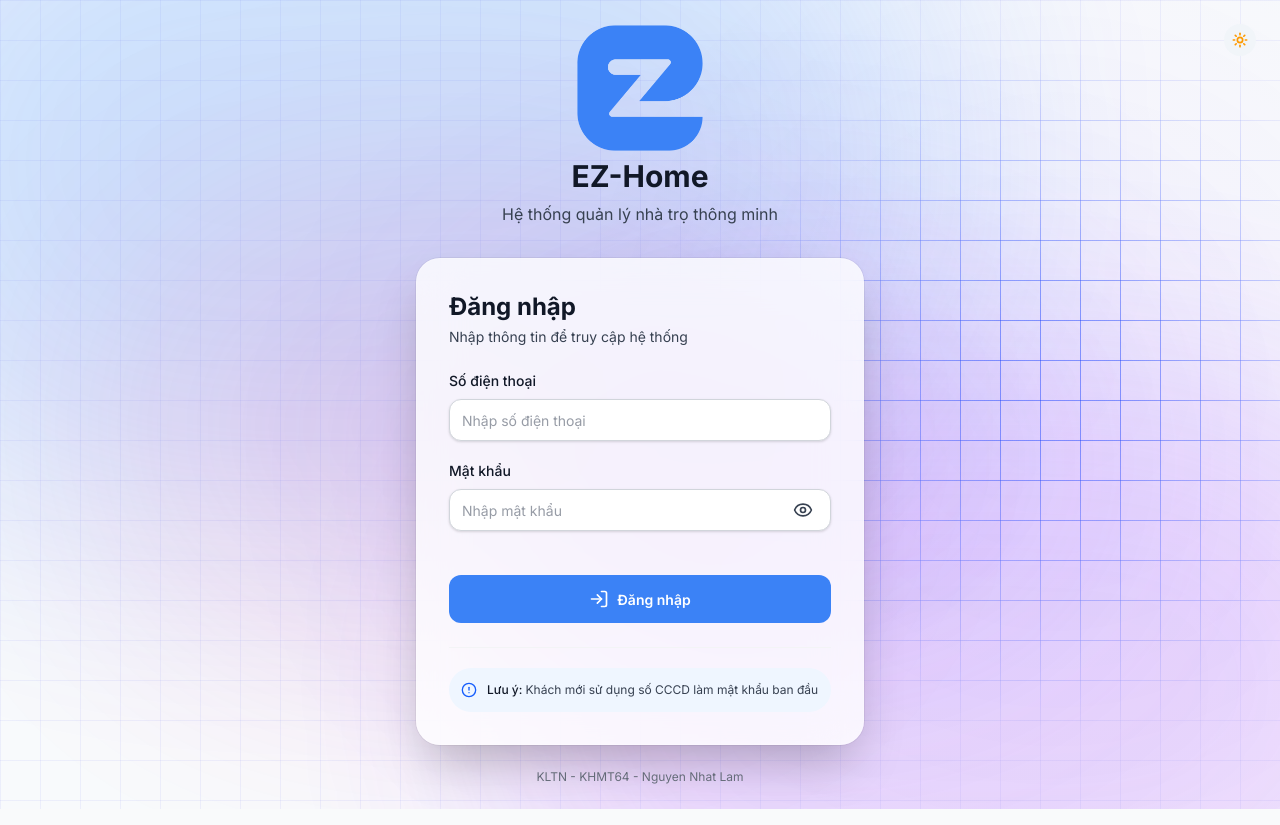
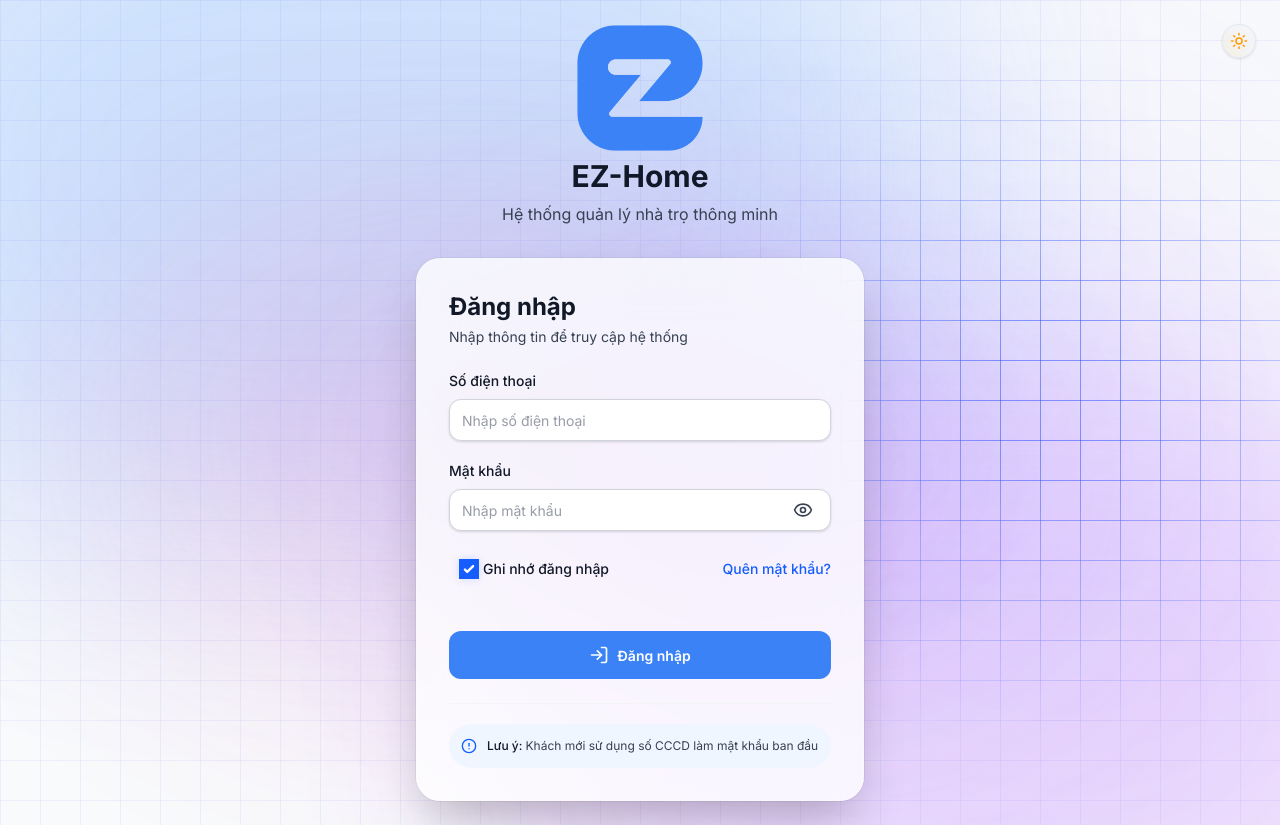
Before and after one commit to nhlam3011/EZ_Home_KLTN, a Next.js app: page /login in a window 1280 px wide. Built offline with nearby package versions, Linux system fonts and the light colour scheme.

Commit message:
remember password

```diff
--- a/app/admin/AdminLayoutClient.tsx
+++ b/app/admin/AdminLayoutClient.tsx
@@ -164,7 +164,7 @@ function AdminLayoutContent({
   }, [])
 
   useEffect(() => {
-    const userData = localStorage.getItem('user')
+    const userData = sessionStorage.getItem('user') || localStorage.getItem('user')
     if (!userData) {
       router.push('/login')
       return
@@ -248,6 +248,8 @@ function AdminLayoutContent({
   const handleLogout = () => {
     localStorage.removeItem('user')
     localStorage.removeItem('token')
+    sessionStorage.removeItem('user')
+    sessionStorage.removeItem('token')
     router.push('/login')
   }
 
--- a/app/components/DarkModeToggle.tsx
+++ b/app/components/DarkModeToggle.tsx
@@ -7,51 +7,84 @@ import { useEffect, useState } from 'react'
 export function DarkModeToggle() {
   const { isDark, toggleDarkMode } = useDarkMode()
   const [mounted, setMounted] = useState(false)
+  const [isTransitioning, setIsTransitioning] = useState(false)
 
   useEffect(() => {
     setMounted(true)
   }, [])
 
-  if (!mounted) return <div className="w-8 h-8" />
+  const handleToggle = () => {
+    setIsTransitioning(true)
+    toggleDarkMode()
+    setTimeout(() => setIsTransitioning(false), 500)
+  }
+
+  if (!mounted) return <div className="w-8 h-8 rounded-full bg-slate-200/50 animate-pulse" />
 
   return (
     <button
-      onClick={toggleDarkMode}
+      onClick={handleToggle}
       className={`
-        relative w-8 h-8 rounded-lg flex items-center justify-center
-        transition-all duration-300 active:scale-90
-        ${isDark ? 'bg-slate-800' : 'bg-slate-100'}
-        border border-transparent hover:border-slate-300 dark:hover:border-slate-600
+        relative w-8.5 h-8.5 rounded-xl flex items-center justify-center
+        transition-all duration-300 active:scale-90 group
+        ${isDark ? 'bg-white/5 border-white/10 shadow-2xl' : 'bg-slate-100/50 border-slate-200 shadow-sm'}
+        border backdrop-blur-sm overflow-hidden
       `}
       aria-label={isDark ? "Switch to light mode" : "Switch to dark mode"}
     >
+      {/* Internal Diffusion Glow */}
+      <div
+        className={`
+          absolute inset-0 transition-all duration-700
+          ${isDark
+            ? 'bg-gradient-to-tr from-indigo-500/10 via-purple-500/5 to-transparent'
+            : 'bg-gradient-to-tr from-amber-400/10 via-orange-300/5 to-transparent'
+          }
+        `}
+      />
+
+      {/* Morphing Icons */}
       <div className="relative z-10 w-full h-full flex items-center justify-center">
-        {/* Sun Icon (Flat) */}
+        {/* Sun Icon */}
         <div
           className={`
-            absolute transition-all duration-500 cubic-bezier(0.34, 1.56, 0.64, 1)
+            absolute transition-all duration-500 cubic-bezier(0.4, 0, 0.2, 1)
             ${isDark
-              ? 'opacity-0 rotate-[120deg] scale-0'
-              : 'opacity-100 rotate-0 scale-100 text-amber-500'
+              ? 'opacity-0 scale-50 rotate-90 translate-y-4'
+              : 'opacity-100 scale-100 rotate-0 translate-y-0 text-amber-500'
             }
           `}
         >
-          <Sun size={16} strokeWidth={2.5} />
+          <Sun size={18} strokeWidth={2} />
         </div>
 
-        {/* Moon Icon (Flat) */}
+        {/* Moon Icon */}
         <div
           className={`
-            absolute transition-all duration-500 cubic-bezier(0.34, 1.56, 0.64, 1)
+            absolute transition-all duration-500 cubic-bezier(0.4, 0, 0.2, 1)
             ${isDark
-              ? 'opacity-100 rotate-0 scale-100 text-indigo-400'
-              : 'opacity-0 rotate-[-120deg] scale-0'
+              ? 'opacity-100 scale-100 rotate-0 translate-y-0 text-indigo-400'
+              : 'opacity-0 scale-50 -rotate-90 -translate-y-4'
             }
           `}
         >
-          <Moon size={16} strokeWidth={2.5} />
+          <Moon size={18} strokeWidth={2} fill={isDark ? "currentColor" : "none"} className="fill-indigo-400/10" />
         </div>
       </div>
+
+      {/* Scanning Refraction (Glass effect) */}
+      <div
+        className={`
+          absolute inset-0 bg-gradient-to-r from-transparent via-white/20 to-transparent
+          transition-all duration-1000 -translate-x-full
+          group-hover:translate-x-full
+        `}
+      />
+
+      {/* Click Burst Effect */}
+      {isTransitioning && (
+        <div className="absolute inset-0 bg-white/10 dark:bg-white/5 animate-ping rounded-full" />
+      )}
     </button>
   )
 }
--- a/app/login/page.tsx
+++ b/app/login/page.tsx
@@ -133,11 +133,25 @@ export default function LoginPage() {
   const [loading, setLoading] = useState(false)
 
   const [showPassword, setShowPassword] = useState(false)
+  const [rememberMe, setRememberMe] = useState(true)
   const [formData, setFormData] = useState({
     phone: '',
     password: ''
   })
   const [error, setError] = useState('')
+
+  useEffect(() => {
+    // Check for remembered phone number
+    const savedPhone = localStorage.getItem('rememberedPhone')
+    const savedRememberMe = localStorage.getItem('rememberMe') === 'true'
+
+    if (savedPhone && savedRememberMe) {
+      setFormData(prev => ({ ...prev, phone: savedPhone }))
+      setRememberMe(true)
+    } else if (localStorage.getItem('rememberMe') === 'false') {
+      setRememberMe(false)
+    }
+  }, [])
 
   const handleSubmit = async (e: React.FormEvent) => {
     e.preventDefault()
@@ -156,8 +170,21 @@ export default function LoginPage() {
       const data = await response.json()
 
       if (response.ok) {
-        localStorage.setItem('user', JSON.stringify(data.user))
-        localStorage.setItem('token', data.token || 'demo-token')
+        const storage = rememberMe ? localStorage : sessionStorage
+
+        storage.setItem('user', JSON.stringify(data.user))
+        storage.setItem('token', data.token || 'demo-token')
+
+        if (rememberMe) {
+          localStorage.setItem('rememberedPhone', formData.phone)
+          localStorage.setItem('rememberMe', 'true')
+        } else {
+          localStorage.removeItem('rememberedPhone')
+          localStorage.setItem('rememberMe', 'false')
+          // Clear any old persistent session
+          localStorage.removeItem('user')
+          localStorage.removeItem('token')
+        }
 
         if (data.user.isFirstLogin) {
           router.push('/change-password')
@@ -257,6 +284,44 @@ export default function LoginPage() {
               </div>
             </div>
 
+            <div className="flex flex-row items-center justify-between px-0 py-2 gap-2">
+              <div
+                className="flex flex-row items-center gap-2.5 cursor-pointer group select-none"
+                onClick={() => setRememberMe(!rememberMe)}
+              >
+                <div className="relative flex items-center justify-center w-5 h-5 shrink-0">
+                  <input
+                    type="checkbox"
+                    checked={rememberMe}
+                    onChange={(e) => setRememberMe(e.target.checked)}
+                    className="absolute inset-0 w-full h-full opacity-0 cursor-pointer z-10 appearance-none"
+                  />
+                  <div className={`w-5 h-5 !rounded-none border-2 transition-all duration-300 flex items-center justify-center shrink-0 ${rememberMe ? 'bg-blue-600 border-blue-600 shadow-[0_0_8px_rgba(37,99,235,0.2)]' : 'bg-transparent border-gray-300 dark:border-gray-600 group-hover:border-blue-400'}`}>
+                    <svg
+                      className={`w-3.5 h-3.5 text-white transition-all transform duration-300 ${rememberMe ? 'opacity-100 scale-100' : 'opacity-0 scale-50'}`}
+                      fill="none"
+                      viewBox="0 0 24 24"
+                      stroke="currentColor"
+                      strokeWidth="4"
+                    >
+                      <path strokeLinecap="round" strokeLinejoin="round" d="M5 13l4 4L19 7" />
+                    </svg>
+                  </div>
+                </div>
+                <span className="ml-1 text-[12px] sm:text-sm font-medium text-primary whitespace-nowrap leading-none group-hover:text-blue-600 transition-colors">
+                  Ghi nhớ đăng nhập
+                </span>
+              </div>
+
+              <button
+                type="button"
+                className="text-[12px] sm:text-sm font-medium text-blue-600 dark:text-blue-400 hover:text-blue-700 dark:hover:text-blue-300 transition-all hover:underline leading-none whitespace-nowrap shrink-0"
+                onClick={() => alert('Vui lòng liên hệ quản trị viên hoặc sử dụng số CCCD nếu là khách mới.')}
+              >
+                Quên mật khẩu?
+              </button>
+            </div>
+
             <button
               type="submit"
               disabled={loading}
@@ -286,11 +351,6 @@ export default function LoginPage() {
             </div>
           </div>
         </div>
-
-        {/* Footer */}
-        <p className="text-center text-xs text-tertiary mt-6">
-          KLTN - KHMT64 - Nguyen Nhat Lam
-        </p>
       </div>
     </div>
   )
--- a/app/tenant/TenantLayoutClient.tsx
+++ b/app/tenant/TenantLayoutClient.tsx
@@ -51,7 +51,7 @@ export default function TenantLayoutClient({
   const [currentTime, setCurrentTime] = useState(new Date())
 
   useEffect(() => {
-    const userData = localStorage.getItem('user')
+    const userData = sessionStorage.getItem('user') || localStorage.getItem('user')
     if (!userData) {
       router.push('/login')
       return
@@ -152,6 +152,8 @@ export default function TenantLayoutClient({
   const handleLogout = () => {
     localStorage.removeItem('user')
     localStorage.removeItem('token')
+    sessionStorage.removeItem('user')
+    sessionStorage.removeItem('token')
     router.push('/login')
   }
 
```
